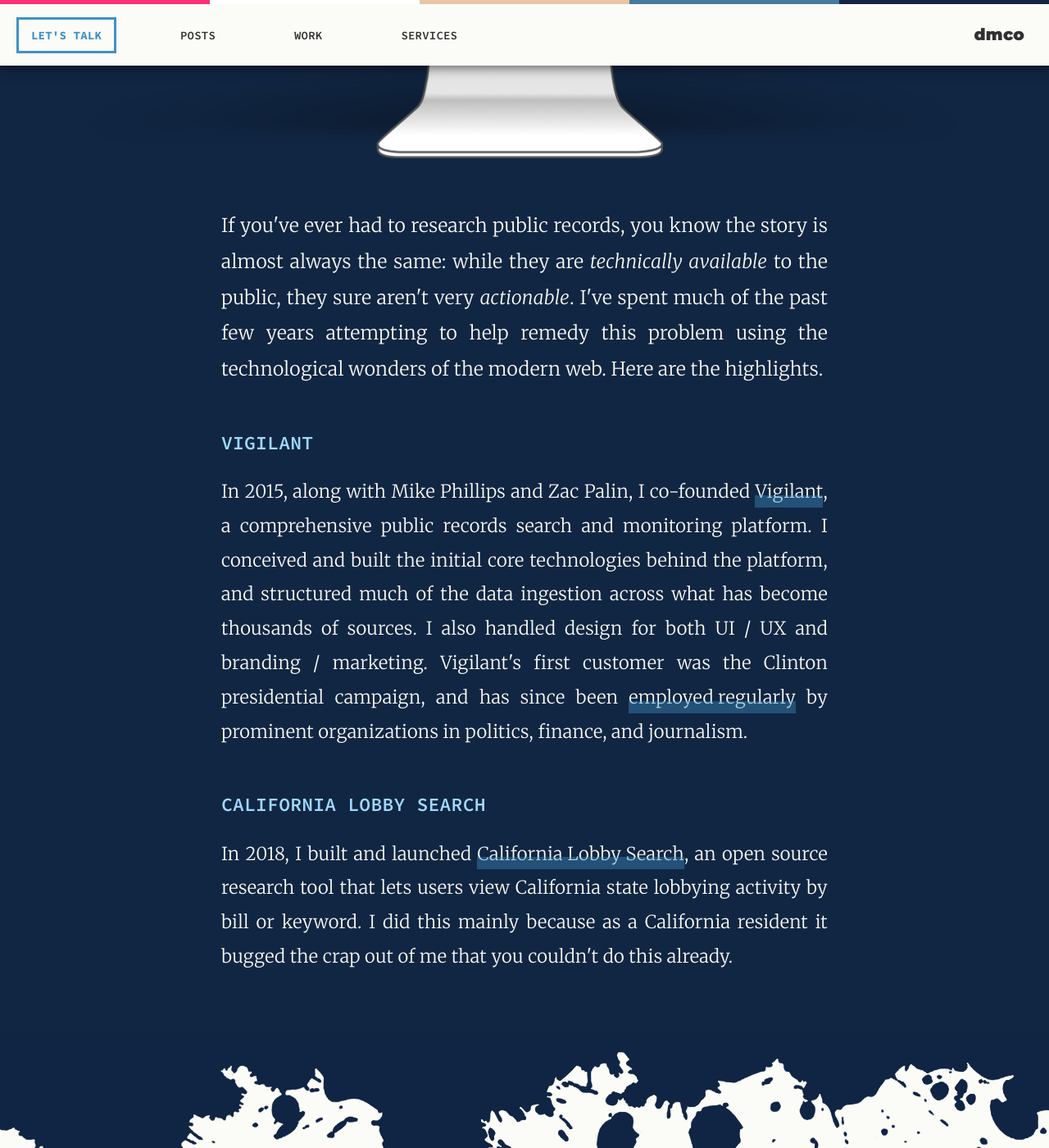
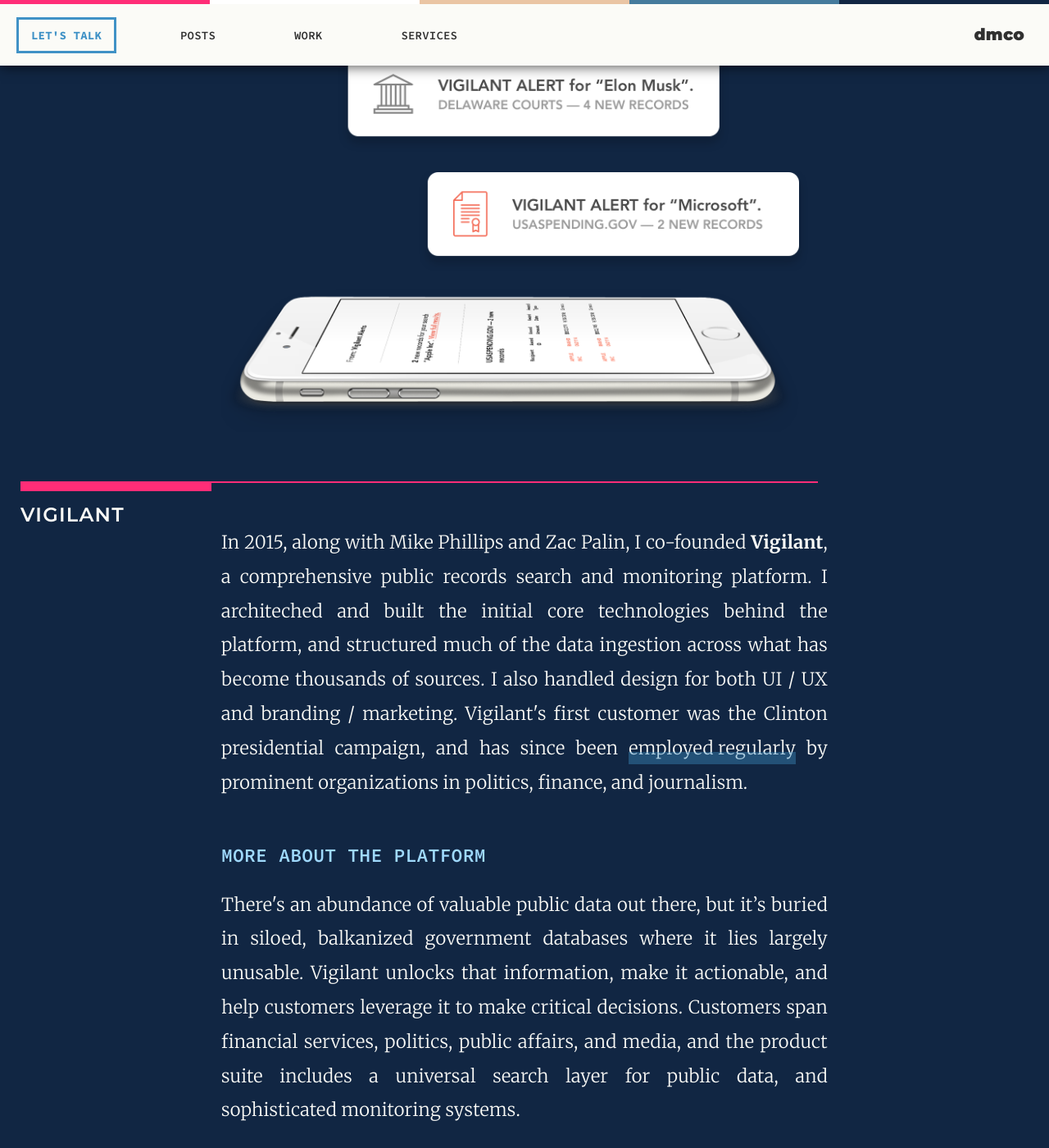
Before and after one commit to middletond/dmco, a Jekyll site: the page built from work/public-data.html, in a window 1280 px wide and 1400 px high, scrolled down 1008 px. Shown: the whole window at 82% size. Built offline with Jekyll 4.4.1, drawn with Linux system fonts in a browser that asks for light colours; some of the changed text lies outside the part shown.

Commit message:
Public data finally decent

```diff
--- a/work/index.html
+++ b/work/index.html
@@ -74,7 +74,7 @@
                   <h2>Public Data</h2>
                   <hr />
                   <p>
-                      If you've ever had to research public records, you know the story is almost always the same: while they are <i>technically available</i> to the public, they sure aren't very <i>actionable</i>. I've spent much of the past few years attempting to help remedy this problem using the technological wonders of the modern web. Here are the highlights.
+                      In politics, big business, and finance, information has the power to change everything. Unfortunately, all this information is often hidden behind a confusing, overwhelming cloud of arcane data and documents. Without the right tools, you end up lost at sea, and without answers. I've spent much of my recent years working to remedy this problem via the technological wonders of the modern web. Here are the highlights.
                   </p>
                   <div class="button-block">
                       <a class="button large" href="/work/public-data/">Read More</a>
--- a/work/public-data.html
+++ b/work/public-data.html
@@ -9,27 +9,56 @@
         <h1>Public<span class="dot">&nbsp;</span>Data</h1>
     </div>
 
+    <p class="big"><span class="lead">In the worlds</span> of politics, big business, and finance, information has the power to change everything. When it comes to converting this information into meaningful insights, however, the devil is truly in the details. Unfortunately, all this information is often hidden in a confusing, overwhelming cloud of arcane data and documents. Without the right tools, you end up lost at sea, and without answers.</p>
+
+    <p class="big">I've spent much of my recent years working to remedy this problem via the technological wonders of the modern web. Here are the highlights.</p>
+
+    <figure class="image small">
+      <img src="/assets/img/work/publicdata/vigilantalert.png" / />
+    </figure>
+
+    <h3><span>Vigilant</span></h3>
+
+    <p>In 2015, along with Mike Phillips and Zac Palin, I co-founded <b>Vigilant</b>, a comprehensive public records search and monitoring platform. I architeched and built the initial core technologies behind the platform, and structured much of the data ingestion across what has become thousands of sources. I also handled design for both UI / UX and branding / marketing. Vigilant's first customer was the Clinton presidential campaign, and has since been <a href="https://medium.com/startups-for-news/trying-to-find-your-next-big-story-take-a-look-at-vigilant-6aeaa9c5591b" target="_blank">employed regularly</a> by prominent organizations in politics, finance, and journalism.</p>
+
+    <h4>More About the Platform</h4>
+
+    <p>There's an abundance of valuable public data out there, but it’s buried in siloed, balkanized government databases where it lies largely unusable. Vigilant unlocks that information, make it actionable, and help customers leverage it to make critical decisions. Customers span financial services, politics, public affairs, and media, and the product suite includes a universal search layer for public data, and sophisticated monitoring systems.</p>
+
+    <div class="button-block">
+      <a class="button large" href="https://vigilant.cc" target="_blank">Check Out Vigilant</a>
+    </div>
+  </div>
+</section>
+
+<section class="light-section">
+  <div class="content center">
+
     <figure class="image medium">
       <img src="/assets/img/work/publicdata/lobbysearch.png" / />
     </figure>
 
-    <p class="big">If you've ever had to research public records, you know the story is almost always the same: while they are <i>technically available</i> to the public, they sure aren't very <i>actionable</i>. I've spent much of the past few years attempting to help remedy this problem using the technological wonders of the modern web. Here are the highlights.</p>
+    <h3><span>California Lobby Search</span></h3>
 
-    <h4>Vigilant</h4>
+    <p><b>California Lobby Search</b> is a pet project of mine, the beta version of which I launched in mid-2018. It is an open-source public records research tool that connects bills from the <a href="https://leginfo.legislature.ca.gov/" target="_blank">California state legislature</a> with lobbying activity filings from the <a href="http://cal-access.sos.ca.gov/Lobbying/" target="_blank">California Secretary of State office</a>.</p>
 
-    <p>In 2015, along with Mike Phillips and Zac Palin, I co-founded <a href="https://vigilant.cc" target="_blank">Vigilant</a>, a comprehensive public records search and monitoring platform. I conceived and built the initial core technologies behind the platform, and structured much of the data ingestion across what has become thousands of sources. I also handled design for both UI / UX and branding / marketing. Vigilant's first customer was the Clinton presidential campaign, and has since been <a href="https://medium.com/startups-for-news/trying-to-find-your-next-big-story-take-a-look-at-vigilant-6aeaa9c5591b" target="_blank">employed regularly</a> by prominent organizations in politics, finance, and journalism.</p>
+    <p>You can search all lobbying activity for a bill or bill keyword within a given time range. You can also search by company name &mdash; both employers or lobby firms. Ideally, your searches will quickly answer the question, <i>"Who is interested in this bill and how interested are they?"</i></p>
 
-    <h4>California Lobby Search</h4>
+    <h4>Rationale and Hopes</h4>
 
-    <p>In 2018, I built and launched <a href="https://calobbysearch.org/about" target="_blank">California Lobby Search</a>, an open source research tool that lets users view California state lobbying activity by bill or keyword. I did this mainly because as a California resident it bugged the crap out of me that you couldn't do this already.</p>
+    <p>Why build such a thing? Because though lobbying data in California is technically <i>available</i>, it is not particularly <i>actionable</i>.</p>
+
+    <p>In California, online access to state public records is famously antiquated (though in all fairness, it is significantly further along than most states). Despite all lobby activity filings <a href="http://cal-access.sos.ca.gov/Lobbying/Employers/" target="_blank">being posted</a> on the Secretary of State website, it is only possible to search filings by the name of the company. Moreover, the filings themselves only refer to bill names (e.g. "AB 300") and <i>not</i> to bill titles (e.g. "Internet Privacy").</p>
+
+    <p>This makes broad-based questions about lobbying <i>functionally impossible</i>. For example, suppose I wanted to know which companies or interest groups are lobbying on bills about nutrition this year. In order to answer this, I would have to manually go through every filing of every single company, plus translate all of the bill names found in each.</p>
+
+    <p>At the time of this writing there are over 575,000 filed lobbying activities. This would make too long a night for a very unlucky poli-sci intern!</p>
+
+    <p>It is my hope that the tool will enable journalists and researchers to ask questions that were previously impossible to answer practically, and that those new answers can ignite new stories and illuminate new understandings about the wetworks driving California state government. </p>
+
+    <div class="button-block">
+      <a class="button large &rarr;" href="https://calobbysearch.org" target="_blank">Check Out the Tool</a>
+    </div>
 
   </div>
 </section>
-
-<!-- <section class="light-section">
-  <div class="content center">
-
-
-
-  </div>
-</section> -->
```
Also changed, not shown: assets/img/work/publicdata/vigilantalert.png (added), assets/img/work/publicdata/vigilantsearch.png (added).
